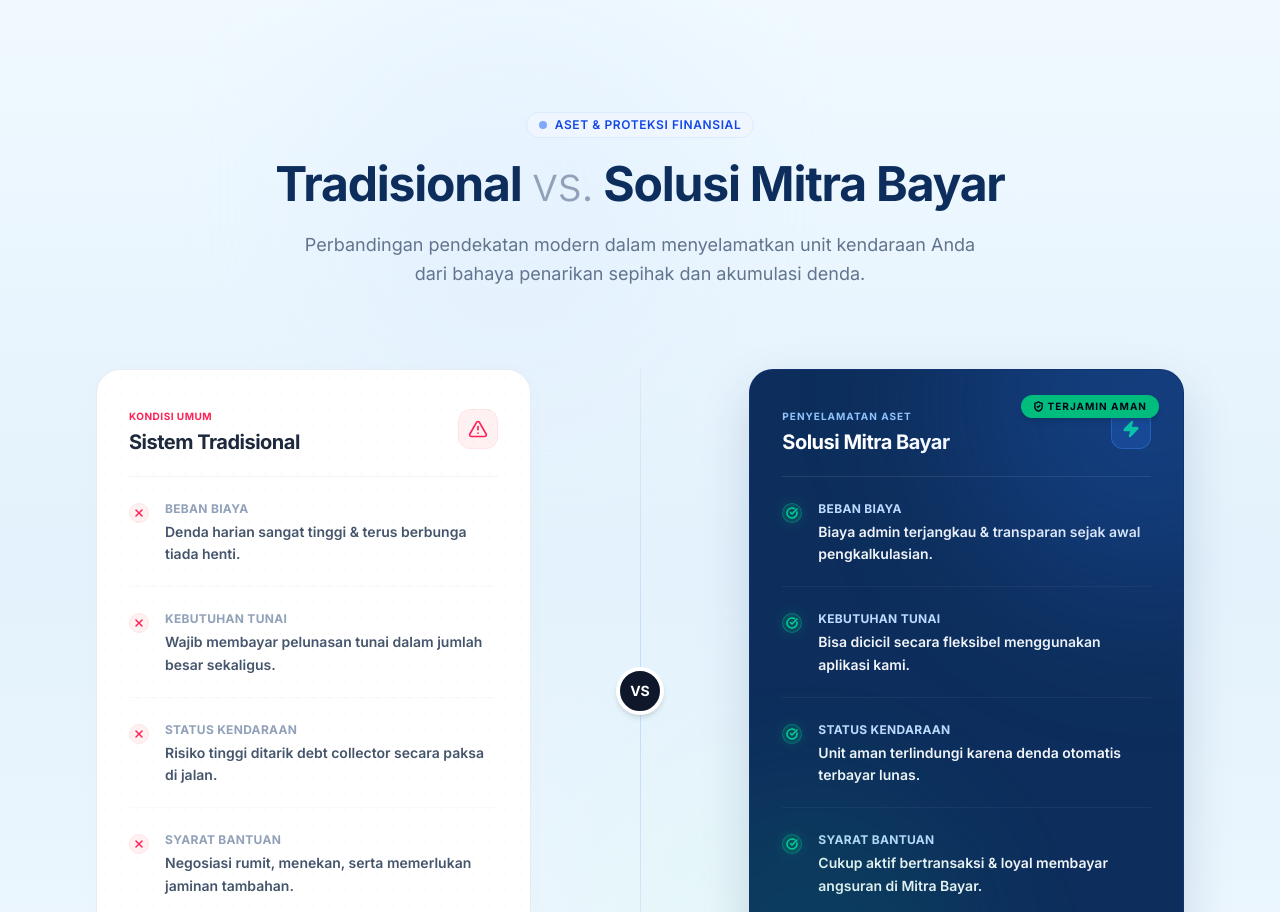
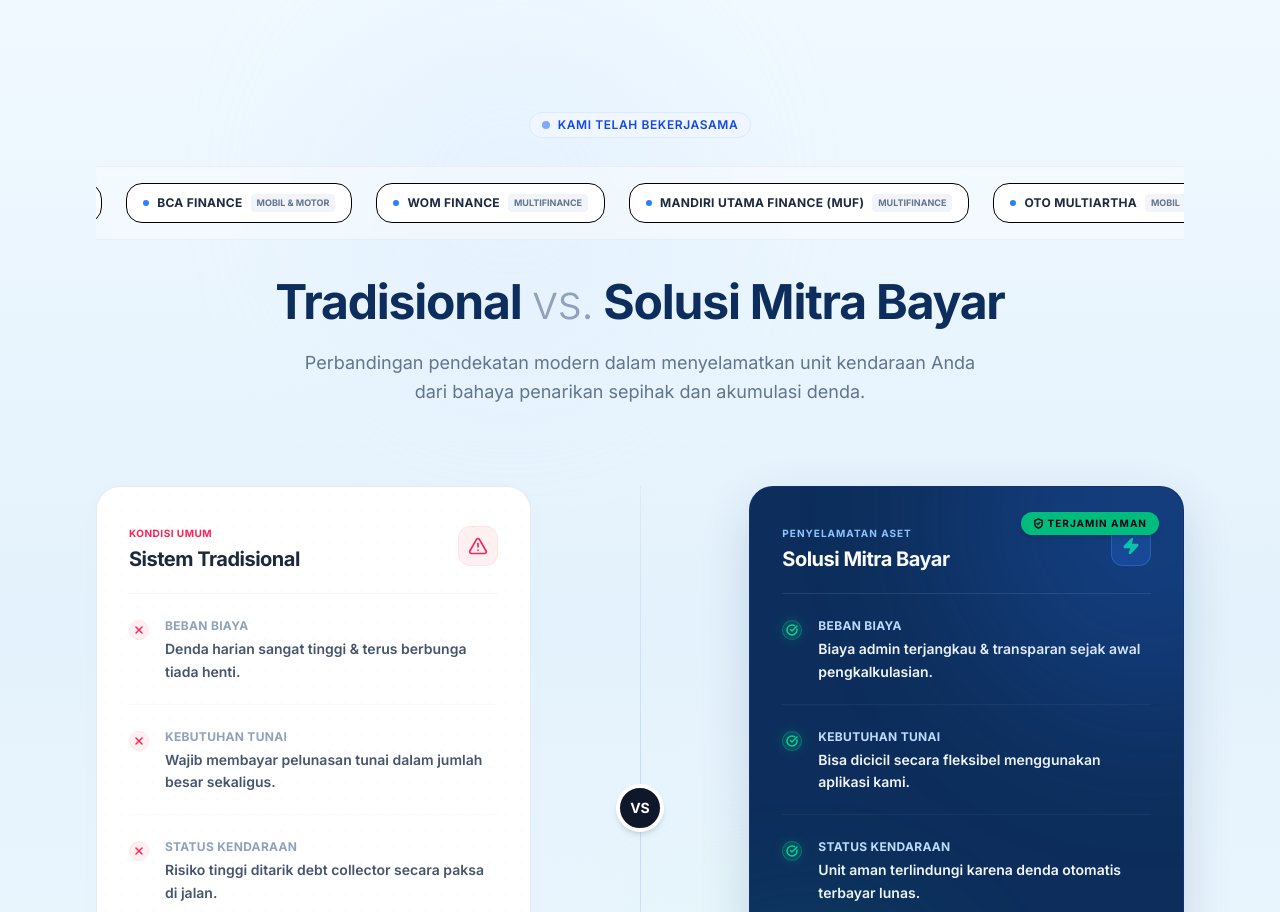
Before and after one commit to officialaffiliasitransaksi/MitraBayar, a React (Vite) app: page / in a window 1280 px wide. Shown: the part 882-1794 px from the top of the page. Built offline with nearby package versions, Linux system fonts and the light colour scheme; no server answers; the database is empty; a web font is replaced by a local one.

Commit message:
feat(partners): add finance company partner list
Define a list of supported finance companies and update the partnership header section in the UI.

```diff
--- a/src/App.tsx
+++ b/src/App.tsx
@@ -680,6 +680,25 @@
     </section>
   );
 };
+const financeCompanies = [
+  { name: "ADIRA FINANCE", type: "leasing" },
+  { name: "FIFGROUP", type: "leasing & motor" },
+  { name: "BUSSAN AUTO FINANCE (BAF)", type: "motor & elektronik" },
+  { name: "BCA FINANCE", type: "mobil & motor" },
+  { name: "WOM FINANCE", type: "multifinance" },
+  { name: "MANDIRI UTAMA FINANCE (MUF)", type: "multifinance" },
+  { name: "OTO MULTIARTHA", type: "mobil" },
+  { name: "ASTRA CREDIT COMPANIES (ACC)", type: "mobil & multiguna" },
+  { name: "TOYOTA ASTRA FINANCIAL SERVICES (TAF)", type: "mobil" },
+  { name: "MEGA AUTO FINANCE (MAF)", type: "motor" },
+  { name: "INDOMOBIL FINANCE (IMFI)", type: "multifinance" },
+  { name: "CLIPAN FINANCE", type: "mobil" },
+  { name: "SMART MULTI FINANCE", type: "multifinance" },
+  { name: "RADANA FINANCE", type: "leasing" },
+  { name: "SUZUKI FINANCE", type: "mobil & motor" },
+  { name: "MEGA CENTRAL FINANCE (MCF)", type: "motor" }
+];
+
 const ComparisonTable = () => {
   const points = [
     {
@@ -718,10 +737,31 @@
 
         {/* Header */}
         <div className="text-center mb-16 md:mb-20">
-          <div className="inline-flex items-center gap-2 px-3 py-1 bg-blue-50 border border-blue-100 rounded-full text-blue-700 text-xs font-semibold tracking-wider uppercase mb-4 shadow-3xs">
+          <div className="inline-flex items-center gap-2 px-3 py-1 bg-blue-50 border border-blue-100 rounded-full text-blue-700 text-xs font-semibold tracking-wider uppercase mb-5 shadow-3xs">
             <span className="flex h-2 w-2 rounded-full bg-blue-600 animate-pulse"></span>
-            Aset & Proteksi Finansial
-          </div>
+            Kami telah bekerjasama
+          </div>
+
+          {/* Running Logo Pembiayaan / Finance */}
+          <div className="relative w-full overflow-hidden flex py-4 bg-white/40 backdrop-blur-xs border-y border-slate-200/60 mb-8 mt-2">
+            <div className="animate-marquee flex gap-6 whitespace-nowrap items-center">
+              {financeCompanies.map((comp, idx) => (
+                <div key={`comp-1-${idx}`} className="flex items-center gap-2 bg-white px-4 py-2.5 rounded-2xl border border-slate-150/60 shadow-3xs">
+                  <span className="h-1.5 w-1.5 rounded-full bg-blue-500"></span>
+                  <span className="font-extrabold text-xs text-slate-800 tracking-wide">{comp.name}</span>
+                  <span className="text-[9px] bg-slate-100 text-slate-500 font-bold px-1.5 py-0.5 rounded uppercase">{comp.type}</span>
+                </div>
+              ))}
+              {financeCompanies.map((comp, idx) => (
+                <div key={`comp-2-${idx}`} className="flex items-center gap-2 bg-white px-4 py-2.5 rounded-2xl border border-slate-150/60 shadow-3xs">
+                  <span className="h-1.5 w-1.5 rounded-full bg-blue-500"></span>
+                  <span className="font-extrabold text-xs text-slate-800 tracking-wide">{comp.name}</span>
+                  <span className="text-[9px] bg-slate-100 text-slate-500 font-bold px-1.5 py-0.5 rounded uppercase">{comp.type}</span>
+                </div>
+              ))}
+            </div>
+          </div>
+
           <h2 className="text-3xl sm:text-4xl md:text-5xl font-extrabold text-[#0d2e5c] tracking-tight leading-tight">
             Tradisional <span className="text-slate-400 font-light">vs.</span> Solusi Mitra Bayar
           </h2>
```
